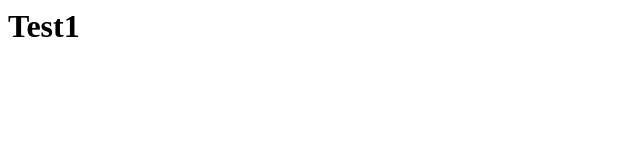
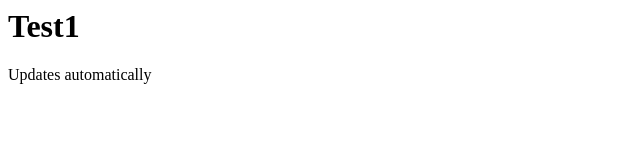
Before and after one commit to riot662006/ctest1, a plain HTML site: page site/index.html in a window 1280 px wide. Shown: the whole page, without its empty margins (0-640 px from the left). Drawn offline with Linux system fonts and the light colour scheme.

Commit message:
First Page

```diff
--- a/site/index.html
+++ b/site/index.html
@@ -4,5 +4,6 @@
     </head>
     <body>
         <h1>Test1</h1>
+        <p>Updates automatically</p>
     </body>
 </html>
```
